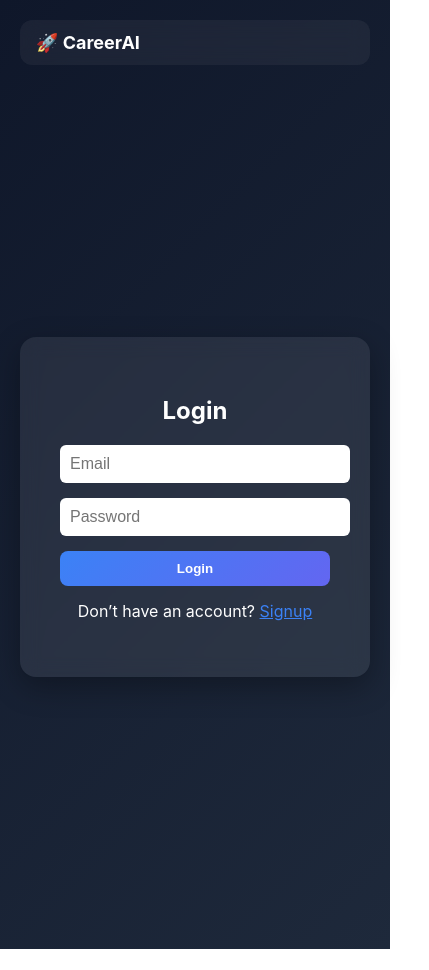
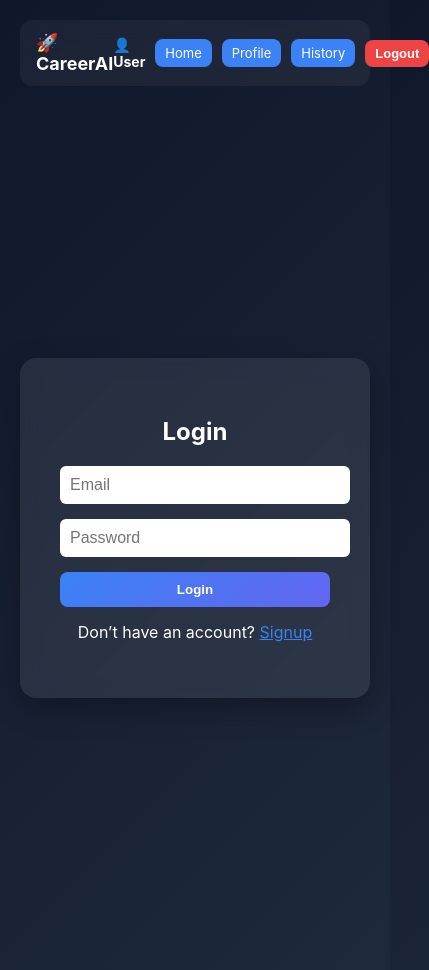
Before and after one commit to mohd-samir-shaikh/ai-career-assistant, a React (Vite) app in the folder frontend/: page /login in a window 390 px wide. Shown: the whole page, 429 px wide, since content can reach past the window. Before the commit the page ends 949 px from the top, so only its background shows below. Built offline with nearby package versions, Linux system fonts and the light colour scheme.

Commit message:
implementing the mobile hamburger menu

```diff
--- a/frontend/src/components/Navbar.jsx
+++ b/frontend/src/components/Navbar.jsx
@@ -44,11 +44,12 @@ function Navbar() {
       <div
   style={{
     ...styles.right,
-    ...(menuOpen
-      ? styles.mobileMenu
-      : window.innerWidth <= 768
-      ? { display: "none" }
-      : {}),
+    right: {
+  display: window.innerWidth <= 768 ? "none" : "flex",
+  alignItems: "center",
+  gap: "10px",
+},
+    ...(menuOpen ? styles.mobileMenu : {}),
   }}
 >
         <span style={styles.username}>
@@ -162,6 +163,7 @@ const styles = {
   // 🔥 MOBILE DROPDOWN
   mobileMenu: {
   position: "absolute",
+  display: "flex",
   top: "60px",
   right: "10px",
   flexDirection: "column",
```
